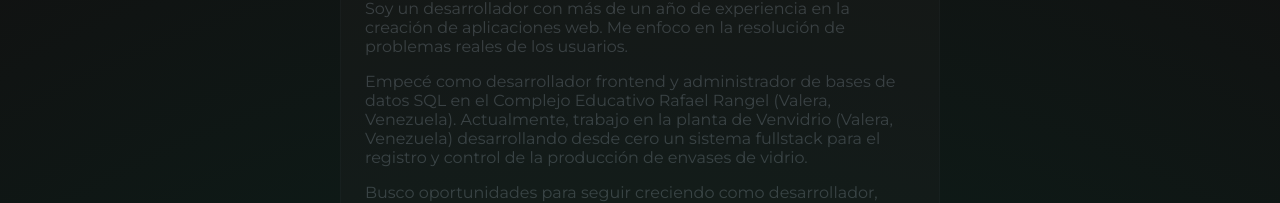
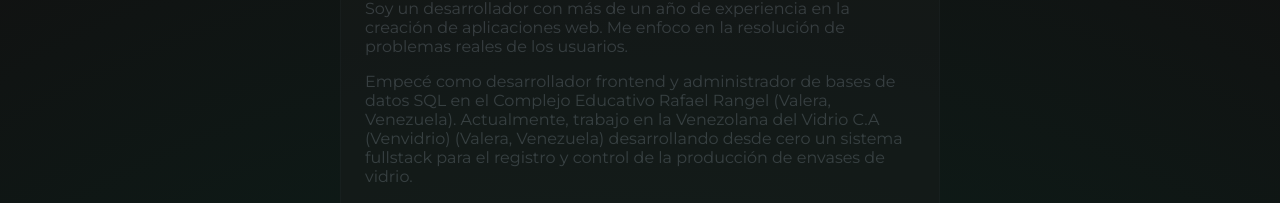
Before and after one commit to miguelb-dev/portfolio, a React (Vite) app: page / in a window 1280 px wide. Shown: the part 742-945 px from the top of the page. Built offline with nearby package versions, Linux system fonts and the light colour scheme.

Commit message:
fix(general): Corregir problemas menores
- Errores ortográficos en la sección de AboutMe
- Actualización del CV

```diff
--- a/src/components/AboutMe/AboutMe.tsx
+++ b/src/components/AboutMe/AboutMe.tsx
@@ -18,7 +18,7 @@
         <p className={styles["description__paragraph"]}>
           Empecé como desarrollador frontend y administrador de bases de datos
           SQL en el Complejo Educativo Rafael Rangel (Valera, Venezuela).
-          Actualmente, trabajo en la planta de Venvidrio (Valera, Venezuela)
+          Actualmente, trabajo en la Venezolana del Vidrio C.A (Venvidrio) (Valera, Venezuela)
           desarrollando desde cero un sistema fullstack para el registro y
           control de la producción de envases de vidrio.
         </p>
--- a/src/components/Header/Header.tsx
+++ b/src/components/Header/Header.tsx
@@ -2,6 +2,7 @@
 import { useActiveSection } from "../../hooks/useActiveSection";
 import styles from "./Header.module.css";
 import me from "../../assets/img/me.png";
+import cv from "../../assets/doc/miguel-bethancourt.pdf"
 
 const Header = () => {
   const [isMenuOpen, setIsMenuOpen] = useState(false);
@@ -185,7 +186,7 @@
           <li className={styles["ul__li"]}>
             <a
               id={styles["cv"]}
-              href="/src/assets/doc/miguel-bethancourt.pdf"
+              href={cv}
               target="_blank"
               rel="noopener noreferrer"
             >
--- a/src/constants/index.ts
+++ b/src/constants/index.ts
@@ -83,7 +83,7 @@
 
 const experiences = [
   {
-    date: "Diciembre 2025 - Enero 2026",
+    date: "Noviembre 2024 - Diciembre 2025",
     companyName: "Complejo Educativo Rafael Rangel",
     icon: rafaelrangel,
     role: "Desarrollador Front-End",
```
Also changed, not shown: 1 other file (tests, documents, lock files or other folders).
